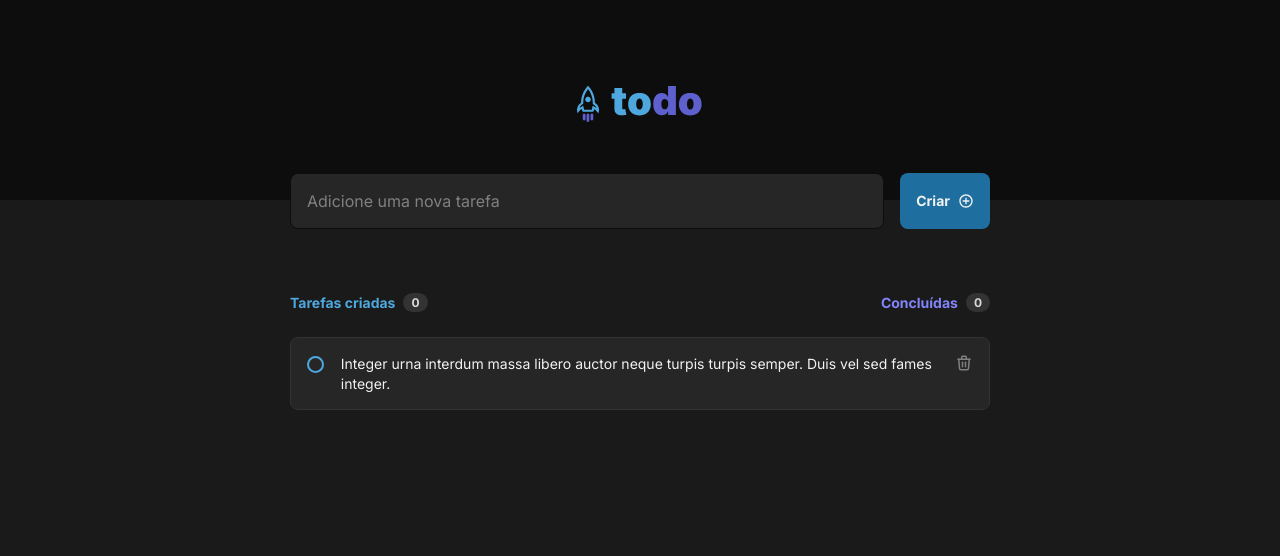
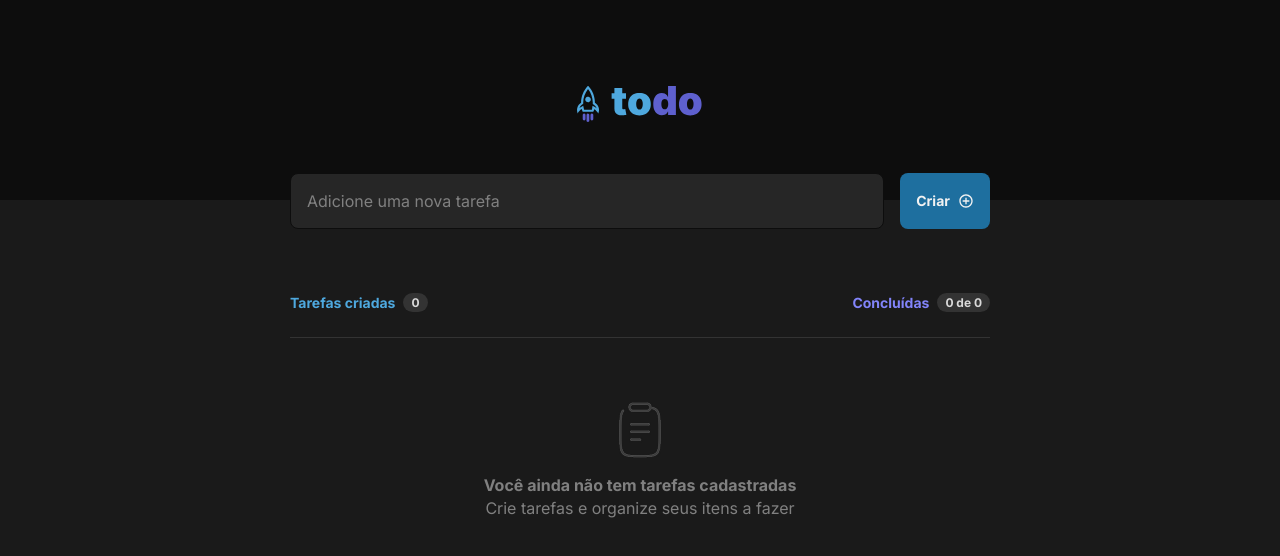
Before and after one commit to ThiagoMoraes97/react-toDo-list, a React (Vite) app: page / in a window 1280 px wide. Shown: the top 556 px of the page. Built offline with nearby package versions, Linux system fonts and the light colour scheme.

Commit message:
Desktop version completed.

```diff
--- a/src/App.tsx
+++ b/src/App.tsx
@@ -2,13 +2,65 @@ import './global.css'
 import styles from './App.module.css'
 import { MdAddCircleOutline } from "react-icons/md";
 import { Task } from './components/Task'
-import { useState } from 'react';
+import { useState, useEffect } from 'react';
+import { FormEvent, ChangeEvent } from 'react';
+
+interface Task {
+  isCompleted: boolean;
+  content: string;
+}
 
 export function App() {
 
-  const [tasks, setTasks] = useState([1]);
+  const [tasks, setTasks] = useState< Task[]>([]);
+  const [taskText, setTaskText] = useState('');
+  const [isLoaded, setIsLoaded] = useState(false);
 
-  const hasTasks = tasks.length > 0;
+  function handleCreateNewTasks (event: FormEvent<HTMLFormElement>) {
+    event.preventDefault()
+    if (!taskText.trim()) return;
+    setTasks( (prevState) => [...prevState, {isCompleted: false, content: taskText}]);
+    setTaskText('');
+  }
+
+  function handleInputChange(event: ChangeEvent<HTMLInputElement>) {
+    setTaskText(event.target.value)
+  }
+
+  function deleteTask(taskToDelete: string) {
+    const tasksWithoutDeletedOne = tasks.filter(task => task.content !== taskToDelete);
+    setTasks(tasksWithoutDeletedOne);
+  }
+
+  function changeCompletedTasks(taskCompleted: string) {
+    const tasksCompleted = tasks.map(task => {
+      console.log(task.content === taskCompleted);
+      if (task.content === taskCompleted) {
+        return { ...task, isCompleted: !task.isCompleted };
+      }
+      return task;
+    });
+
+    setTasks(tasksCompleted);
+  }
+
+  useEffect(() => {
+    const storedTasks = localStorage.getItem('@igniteToDoList:tasks');
+    if (storedTasks) {
+      setTasks(JSON.parse(storedTasks));
+    }
+    setIsLoaded(true);
+  }, [])
+
+
+  useEffect(() => {
+    if ( isLoaded ) {
+      localStorage.setItem('@igniteToDoList:tasks', JSON.stringify(tasks));
+    }
+  }, [tasks, isLoaded])
+
+  const completedTasksNumber = tasks.filter(task => task.isCompleted).length;
+  const totalTasksNumber = tasks.length;
 
   return (
     <div className={styles.page}>
@@ -17,8 +69,8 @@ export function App() {
       </header>
 
       <main className={styles.main}>
-        <form className={styles.form}>
-          <input type="text" placeholder='Adicione uma nova tarefa'/>
+        <form className={styles.form} onSubmit={handleCreateNewTasks}>
+          <input type="text" placeholder='Adicione uma nova tarefa' name='taskValue' value={taskText} onChange={handleInputChange}/>
           <button type="submit">Criar <MdAddCircleOutline size={16}/></button>
         </form>
 
@@ -26,17 +78,17 @@ export function App() {
           <header className={styles.tasksHeader}>
             <div className={styles.tasksCreated}>
               <strong>Tarefas criadas</strong>
-              <span>0</span>
+              <span>{totalTasksNumber}</span>
             </div>
             <div className={styles.tasksCompleted}>
               <strong>Concluídas</strong>
-              <span>0</span>
+              <span>{completedTasksNumber} de {totalTasksNumber}</span>
             </div>
           </header>
 
           <div className={styles.tasksList}>
-            { hasTasks ?
-              tasks.map(task => <Task />) :
+            { totalTasksNumber > 0 ?
+              tasks.map(task => <Task key={task.content} content={task.content} onDelete={deleteTask} onCompleted={changeCompletedTasks} isCompleted={task.isCompleted}/>) :
               <div className={styles.noRegisteredTasks}>
                 <img src="/clipboard.png" alt="Clipboard" />
                 <strong>Você ainda não tem tarefas cadastradas</strong>
--- a/src/components/Task.tsx
+++ b/src/components/Task.tsx
@@ -1,25 +1,34 @@
 import styles from './Task.module.css'
 import { TbTrash } from "react-icons/tb";
 import { FaCheck } from "react-icons/fa6";
-import { useState } from 'react';
 
-export function Task() {
-  const [isChecked, setIsChecked] = useState(false);
+interface TaskProps {
+  content: string;
+  onDelete: (taskToDelete: string) => void;
+  onCompleted: (taskCompleted: string) => void;
+  isCompleted: boolean;
+}
 
+export function Task({content, onDelete, onCompleted, isCompleted}: TaskProps) {
   function handleCheckboxChange() {
-    setIsChecked((prevChecked) => !prevChecked);
+    onCompleted(content);
   }
+
+  function handleDeleteTask() {
+    onDelete(content);
+  }
+
 
   return (
     <div className={styles.task}>
       <div className="input-wrapper">
         <label htmlFor="taskIsCompleted">
-          {isChecked && <FaCheck size={10}/>}
+          {isCompleted && <FaCheck size={10}/>}
         </label>
-        <input type="checkbox" name="taskIsCompleted" onClick={handleCheckboxChange}/>
+        <input type="checkbox" name="taskIsCompleted" onClick={handleCheckboxChange} checked={isCompleted}/>
       </div>
-      <p>Integer urna interdum massa libero auctor neque turpis turpis semper. Duis vel sed fames integer.</p>
-      <button>
+      <p>{content}</p>
+      <button onClick={handleDeleteTask}>
         <TbTrash size={18} />
       </button>
     </div>
```
